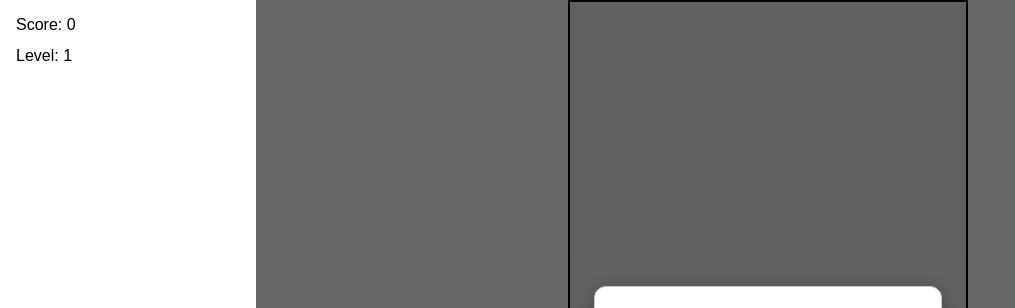
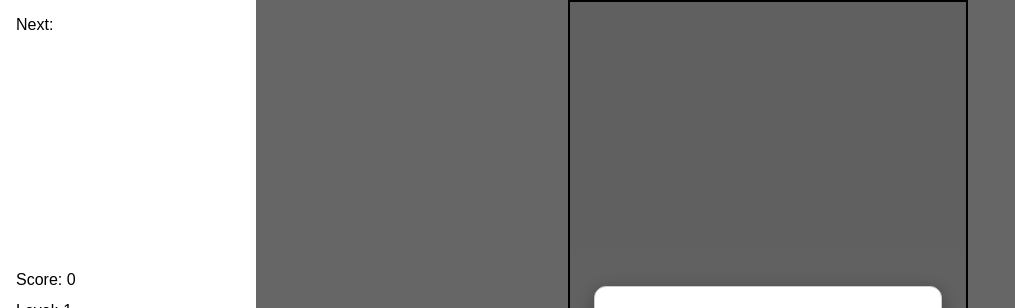
Before and after one commit to hansfilipelo/BlockFightJS, a plain HTML site: page index.html in a window 1280 px wide. Shown: the top 308 px of the page, without its empty margins (0-1015 px from the left). Drawn offline with Linux system fonts and the light colour scheme.

Commit message:
Draw preview of next shape

```diff
--- a/blockfight.css
+++ b/blockfight.css
@@ -20,6 +20,11 @@ body.dark-mode {
 body {
   margin: 0;
   font-family: sans-serif;
+}
+
+#preview_container {
+  width: 100%;
+  aspect-ratio: 1;
 }
 
 #sidebar {
--- a/game_state.mjs
+++ b/game_state.mjs
@@ -1,3 +1,4 @@
 export const OUTLINE_SIZE = 2;
 export const BOARD_WIDTH = 10;
 export const BOARD_HEIGHT = 20;
+export const PREVIEW_SIZE = 4;
--- a/index.html
+++ b/index.html
@@ -11,7 +11,8 @@
           new player_info_controller.PlayerInfoController(
             document.getElementById("overlay"),
             document.getElementById("sidebar")),
-          document.getElementById("game_canvas")).then(game_out => {
+          document.getElementById("game_canvas"),
+          document.getElementById("preview_canvas")).then(game_out => {
               game = game_out;
         });
       });
@@ -20,6 +21,12 @@
 </head>
 <body>
   <div id="sidebar">
+    <div id="preview">
+      <label id="preview_label">Next:</label>
+      <div id="preview_container">
+        <canvas id="preview_canvas"></canvas>
+      </div>
+    </div>
     <div id="score">
       <label id="score_label">
         Score:
--- a/main.mjs
+++ b/main.mjs
@@ -1,16 +1,17 @@
 import { Board } from "./board.mjs"
-import { BOARD_HEIGHT, BOARD_WIDTH } from "./game_state.mjs"
+import { BOARD_HEIGHT, BOARD_WIDTH, PREVIEW_SIZE } from "./game_state.mjs"
 import { createInputHandler } from "./input.mjs"
 import { Player } from "./player.mjs"
 import { createRenderer } from "./renderer.mjs"
 
-export async function run(player_info_controller, game_canvas) {
+export async function run(player_info_controller, game_canvas, preview_canvas) {
   const urlParams = new URLSearchParams(window.location.search);
-  const renderer_param = urlParams.get('renderer');
+  const renderer_platform = urlParams.get('renderer');
   const force_dark_mode = urlParams.get('force_dark_mode') === 'true';
   const input_param = urlParams.get('input');
 
-  let board = new Board(BOARD_WIDTH, BOARD_HEIGHT, window);
+  let board = new Board(BOARD_WIDTH, BOARD_HEIGHT);
+  let preview_board = new Board(PREVIEW_SIZE, PREVIEW_SIZE);
 
   if (force_dark_mode) {
     document.body.classList.add('dark-mode');
@@ -19,9 +20,16 @@ export async function run(player_info_controller, game_canvas) {
   let renderer = await createRenderer(board,
                                       window,
                                       game_canvas,
-                                      renderer_param,
+                                      renderer_platform,
                                       force_dark_mode);
-  let player = new Player(board, renderer, player_info_controller);
+  let preview_renderer = await createRenderer(preview_board,
+                                              window,
+                                              preview_canvas,
+                                              renderer_platform,
+                                              force_dark_mode,
+                                              true /* is_preview_renderer */);
+  let player = new Player(board, renderer, player_info_controller,
+                          preview_board, preview_renderer);
   let input_handler = await createInputHandler(player, input_param);
 
   return { player, board, renderer, input_handler };
--- a/player.mjs
+++ b/player.mjs
@@ -1,4 +1,5 @@
-import { newShape } from "./shapes.mjs"
+import { newShape, randomShapeClass, getShapePreview } from "./shapes.mjs"
+import { Stone } from "./stone.mjs"
 
 function startCallback(player, name) {
   player.start(name);
@@ -8,10 +9,15 @@ const SCORE_PER_ROW = 100;
 const SCORE_PER_DROP = 10;
 
 export class Player {
-  constructor(board, renderer, player_info_controller) {
+  constructor(board, renderer, player_info_controller,
+              preview_board, preview_renderer) {
     this.board_ = board;
     this.renderer_ = renderer;
     this.current_shape_ = null;
+    this.next_shape_class_ = null;
+
+    this.preview_board_ = preview_board;
+    this.preview_renderer_ = preview_renderer;
 
     this.level_ = 1;
     this.n_drops_on_level_ = 0;
@@ -37,6 +43,7 @@ export class Player {
       this.renderer_.draw();
     });
     this.renderer_.draw();
+    this.clearPreview_();
   }
 
   reloadTimer() {
@@ -64,13 +71,16 @@ export class Player {
     this.level_ = 1;
     this.n_drops_on_level_ = 0;
     this.score_ = 0;
+    this.next_shape_class_ = null;
     this.player_info_controller_.setLevel(this.level_);
     this.player_info_controller_.setScore(this.score_);
+    this.clearPreview_();
   }
 
   start(player_name) {
     this.reset();
     this.player_name_ = player_name;
+    this.next_shape_class_ = randomShapeClass();
     this.is_playing_ = this.newShape();
     this.level_up_drops_interval_ = 30 * (1000 / this.getDropTimerInterval());
 
@@ -108,14 +118,38 @@ export class Player {
   }
 
   newShape() {
-    this.current_shape_ = newShape(this.board_);
-    if (this.current_shape_ !== null) {
-      return true;
+    const ShapeClass = this.next_shape_class_;
+    this.next_shape_class_ = randomShapeClass();
+    this.renderPreview_();
+
+    if (!ShapeClass.canCreate(this.board_)) {
+      this.is_playing_ = false;
+      this.clearTimers();
+      this.player_info_controller_.showGameOverMenu();
+      return false;
     }
-    this.is_playing_ = false;
-    this.clearTimers();
-    this.player_info_controller_.showGameOverMenu();
-    return false;
+    this.current_shape_ = new ShapeClass(this.board_);
+    return true;
+  }
+
+  // -----------------------------------------------------------------------
+  // Preview rendering
+  // -----------------------------------------------------------------------
+
+  renderPreview_() {
+    if (!this.preview_board_ || !this.next_shape_class_) return;
+    this.preview_board_.newStones();
+    const preview = getShapePreview(this.next_shape_class_);
+    for (const pos of preview.positions) {
+      new Stone(pos.x, pos.y, preview.color, this.preview_board_);
+    }
+    this.preview_renderer_.draw();
+  }
+
+  clearPreview_() {
+    if (!this.preview_board_) return;
+    this.preview_board_.newStones();
+    this.preview_renderer_.draw();
   }
 
   drop(reload_timer) {
--- a/renderer.mjs
+++ b/renderer.mjs
@@ -2,31 +2,22 @@ export async function createRenderer(board,
                                      window,
                                      game_canvas,
                                      platform=null,
-                                     force_dark_mode=false) {
-  let renderer;
+                                     force_dark_mode=false,
+                                     is_preview_renderer=false) {
   let is_dark_mode = force_dark_mode ||
                      (window.matchMedia &&
                       window.matchMedia('(prefers-color-scheme: dark)').matches);
 
   if (!platform) {
-    renderer = await import("./renderers/webgl.mjs").then(
-      module => module.default(board, game_canvas, is_dark_mode));
+    platform = "webgl";
   }
 
-  if (platform === "kaplay") {
-    renderer = await import("./renderers/kaplay.mjs").then(
-      module => module.default(board, game_canvas, is_dark_mode));
-  }
-
-  if (platform === "webgl") {
-    renderer = await import("./renderers/webgl.mjs").then(
-      module => module.default(board, game_canvas, is_dark_mode));
-  }
+  let renderer = await import("./renderers/" + platform + ".mjs").then(
+    module => module.default(board, game_canvas, is_dark_mode, is_preview_renderer));
 
   window.addEventListener("resize", () => {
     renderer.onResize();
   });
-  // TODO: Implement other input methods.
 
   return renderer;
 }
--- a/renderers/webgl.mjs
+++ b/renderers/webgl.mjs
@@ -24,6 +24,7 @@ const FRAGMENT_SRC = `
   uniform vec2 u_board_origin;
   uniform vec2 u_board_size;
   uniform float u_stone_size;
+  uniform vec4 u_stone_outline_color;
   uniform float u_outline_size;
   uniform vec4 u_outline_color;
   uniform vec4 u_bg_color;
@@ -33,15 +34,6 @@ const FRAGMENT_SRC = `
     vec2 frag = vec2(gl_FragCoord.x, u_canvas_height - gl_FragCoord.y);
     vec2 board_pos = frag - u_board_origin;
     vec2 board_pixel_size = u_board_size * u_stone_size;
-
-    // Board outline
-    if (board_pos.x < u_outline_size ||
-        board_pos.x > board_pixel_size.x - u_outline_size ||
-        board_pos.y < u_outline_size ||
-        board_pos.y > board_pixel_size.y - u_outline_size) {
-      gl_FragColor = u_outline_color;
-      return;
-    }
 
     // Which cell and position within it
     vec2 cell = clamp(floor(board_pos / u_stone_size),
@@ -58,12 +50,21 @@ const FRAGMENT_SRC = `
           cell_pos.x > u_stone_size - u_outline_size ||
           cell_pos.y < u_outline_size ||
           cell_pos.y > u_stone_size - u_outline_size) {
-        gl_FragColor = u_outline_color;
+        gl_FragColor = u_stone_outline_color;
+        return;
       } else {
         gl_FragColor = vec4(stone_color.rgb, 1.0);
       }
     } else {
       gl_FragColor = u_bg_color;
+    }
+
+    // Board outline
+    if (board_pos.x < u_outline_size ||
+        board_pos.x > board_pixel_size.x - u_outline_size ||
+        board_pos.y < u_outline_size ||
+        board_pos.y > board_pixel_size.y - u_outline_size) {
+      gl_FragColor = u_outline_color;
     }
   }
 `;
@@ -114,10 +115,21 @@ function calculateStoneSize(window_width, window_height, board_width, board_heig
 // ---------------------------------------------------------------------------
 
 class WebGLRenderer {
-  constructor(board, game_canvas, is_dark_mode) {
+  constructor(board, game_canvas, is_dark_mode, is_preview_renderer) {
     this.board_ = board;
     this.game_canvas_ = game_canvas;
     this.is_dark_mode_ = is_dark_mode;
+    this.is_preview_renderer_ = is_preview_renderer;
+
+    if (this.is_preview_renderer_) {
+      this.outline_v_ = this.is_dark_mode_ ? 0.0 : 1.0;
+      this.stone_outline_v_ = this.is_dark_mode_ ? 0.5 : 0.0;
+      this.bg_v_ = this.is_dark_mode_ ? 0.0 : 1.0;
+    } else {
+      this.outline_v_ = this.is_dark_mode_ ? 0.5 : 0.0;
+      this.stone_outline_v_ = this.outline_v_
+      this.bg_v_ = this.is_dark_mode_ ? 0.15 : 0.95;
+    }
 
     const gl = game_canvas.getContext("webgl") ||
                game_canvas.getContext("experimental-webgl");
@@ -136,14 +148,21 @@ class WebGLRenderer {
 
     this.a_position_ = gl.getAttribLocation(this.program_, "a_position");
     this.u_resolution_ = gl.getUniformLocation(this.program_, "u_resolution");
-    this.u_board_colors_ = gl.getUniformLocation(this.program_, "u_board_colors");
-    this.u_board_origin_ = gl.getUniformLocation(this.program_, "u_board_origin");
+    this.u_board_colors_ = gl.getUniformLocation(this.program_,
+                                                 "u_board_colors");
+    this.u_board_origin_ = gl.getUniformLocation(this.program_,
+                                                 "u_board_origin");
     this.u_board_size_ = gl.getUniformLocation(this.program_, "u_board_size");
     this.u_stone_size_ = gl.getUniformLocation(this.program_, "u_stone_size");
-    this.u_outline_size_ = gl.getUniformLocation(this.program_, "u_outline_size");
-    this.u_outline_color_ = gl.getUniformLocation(this.program_, "u_outline_color");
+    this.u_stone_outline_color_ =
+      gl.getUniformLocation(this.program_, "u_stone_outline_color");
+    this.u_outline_size_ =
+      gl.getUniformLocation(this.program_, "u_outline_size");
+    this.u_outline_color_ =
+      gl.getUniformLocation(this.program_, "u_outline_color");
     this.u_bg_color_ = gl.getUniformLocation(this.program_, "u_bg_color");
-    this.u_canvas_height_ = gl.getUniformLocation(this.program_, "u_canvas_height");
+    this.u_canvas_height_ =
+      gl.getUniformLocation(this.program_, "u_canvas_height");
 
     // Pre-allocate per-cell color data (RGBA, never reallocated)
     const bw = this.board_.width();
@@ -281,14 +300,15 @@ class WebGLRenderer {
     gl.uniform2f(this.u_board_origin_, this.x_start_ * dpr, this.y_start_ * dpr);
     gl.uniform2f(this.u_board_size_, bw, bh);
     gl.uniform1f(this.u_stone_size_, this.stone_size_ * dpr);
+    gl.uniform4f(this.u_stone_outline_color_,
+                 this.stone_outline_v_,
+                 this.stone_outline_v_,
+                 this.stone_outline_v_, 1.0);
     gl.uniform1f(this.u_outline_size_, OUTLINE_SIZE * dpr);
     gl.uniform1f(this.u_canvas_height_, this.game_canvas_.height);
 
-    const outline_v = this.is_dark_mode_ ? 0.5 : 0.0;
-    gl.uniform4f(this.u_outline_color_, outline_v, outline_v, outline_v, 1.0);
-
-    const bg_v = this.is_dark_mode_ ? 0.15 : 0.95;
-    gl.uniform4f(this.u_bg_color_, bg_v, bg_v, bg_v, 1.0);
+    gl.uniform4f(this.u_outline_color_, this.outline_v_, this.outline_v_, this.outline_v_, 1.0);
+    gl.uniform4f(this.u_bg_color_, this.bg_v_, this.bg_v_, this.bg_v_, 1.0);
 
     // Draw the entire board in a single call
     gl.bindBuffer(gl.ARRAY_BUFFER, this.vertex_buffer_);
@@ -299,6 +319,6 @@ class WebGLRenderer {
   }
 }
 
-export default function (board, game_canvas, is_dark_mode) {
-  return new WebGLRenderer(board, game_canvas, is_dark_mode);
+export default function (board, game_canvas, is_dark_mode, is_preview_renderer) {
+  return new WebGLRenderer(board, game_canvas, is_dark_mode, is_preview_renderer);
 }
--- a/shapes.mjs
+++ b/shapes.mjs
@@ -5,17 +5,41 @@ import { OShape } from "./shapes/o_shape.mjs"
 import { LShape } from "./shapes/l_shape.mjs"
 import { JShape } from "./shapes/j_shape.mjs"
 import { TShape } from "./shapes/t_shape.mjs"
+import { StoneColor } from "./stone.mjs"
 
-function randomShape() {
-  const shapes = [IShape, SShape, ZShape, OShape, LShape, JShape, TShape];
-  const idx = Math.floor(Math.random() * shapes.length);
-  return shapes[idx];
+const ALL_SHAPES = [IShape, SShape, ZShape, OShape, LShape, JShape, TShape];
+
+// Preview positions centered in a 4×4 grid for each shape
+const PREVIEW_LAYOUTS = new Map([
+  [IShape,  { positions: [{x:2,y:0},{x:2,y:1},{x:2,y:2},{x:2,y:3}],
+              color: StoneColor.PURPLE }],
+  [OShape,  { positions: [{x:1,y:1},{x:2,y:1},{x:1,y:2},{x:2,y:2}],
+              color: StoneColor.YELLOW }],
+  [TShape,  { positions: [{x:1,y:1},{x:0,y:2},{x:1,y:2},{x:2,y:2}],
+              color: StoneColor.CYAN }],
+  [LShape,  { positions: [{x:1,y:0},{x:1,y:1},{x:1,y:2},{x:2,y:2}],
+              color: StoneColor.ORANGE }],
+  [JShape,  { positions: [{x:2,y:0},{x:2,y:1},{x:1,y:2},{x:2,y:2}],
+              color: StoneColor.BLUE }],
+  [SShape,  { positions: [{x:1,y:1},{x:2,y:1},{x:0,y:2},{x:1,y:2}],
+              color: StoneColor.GREEN }],
+  [ZShape,  { positions: [{x:0,y:1},{x:1,y:1},{x:1,y:2},{x:2,y:2}],
+              color: StoneColor.RED }],
+]);
+
+export function randomShapeClass() {
+  const idx = Math.floor(Math.random() * ALL_SHAPES.length);
+  return ALL_SHAPES[idx];
 }
 
-export function newShape(board) {
-  const shape = randomShape();
-  if (shape.canCreate(board)) {
-    return new shape(board);
+export function getShapePreview(ShapeClass) {
+  return PREVIEW_LAYOUTS.get(ShapeClass);
+}
+
+export function newShape(board, ShapeClass = null) {
+  if (!ShapeClass) ShapeClass = randomShapeClass();
+  if (ShapeClass.canCreate(board)) {
+    return new ShapeClass(board);
   }
   return null;
 }
```
